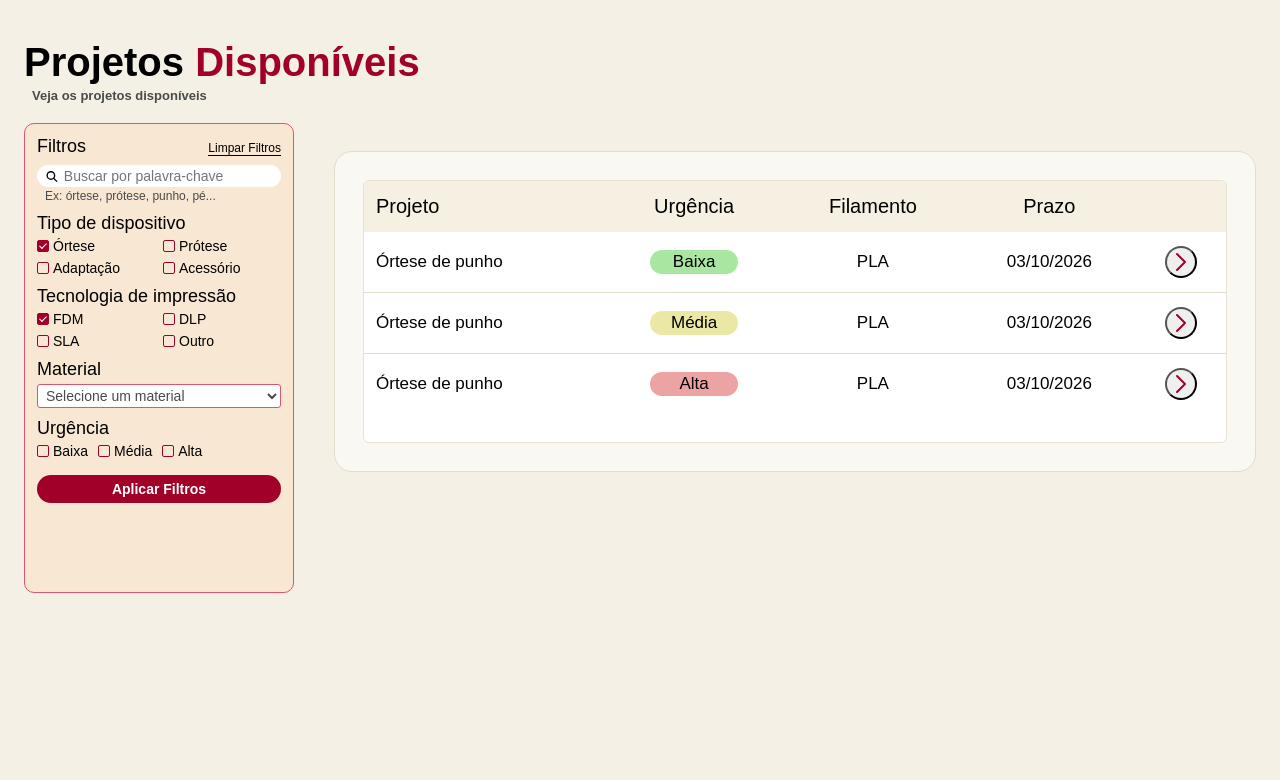
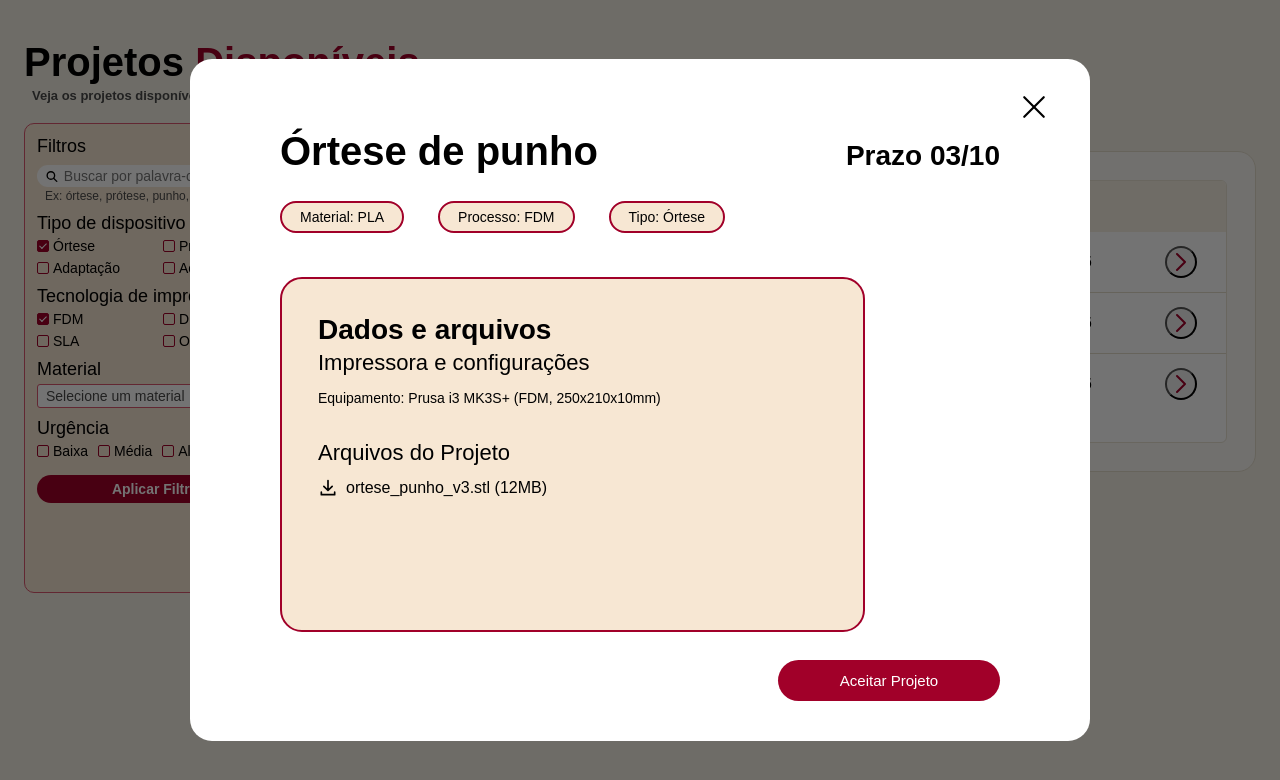
Before and after one commit to PedroOSanches/hub_elo3d, a plain HTML site: page frontend/src/app/ProjetosDisponiveis.html in a window 1280 px wide. Both pictures are taken after a click on the button 1181 px from the left and 262 px from the top of the page. Drawn offline with Linux system fonts and the light colour scheme.

Commit message:
feat: interface visual da tela e do pop up de projetos disponíveis

```diff
--- a/frontend/src/app/ProjetosDisponiveis.html
+++ b/frontend/src/app/ProjetosDisponiveis.html
@@ -131,5 +131,46 @@
             </section>
         </div>
     </main>
+
+    <dialog class="modal" id="modal-projeto" aria-labelledby="modal-titulo">
+        <button type="button" class="modal_fechar" data-fechar-modal aria-label="Fechar">
+            <svg viewBox="0 0 24 24" width="26" height="26" aria-hidden="true">
+                <line x1="3" y1="3" x2="21" y2="21" stroke="currentColor" stroke-width="2" stroke-linecap="round"/>
+                <line x1="21" y1="3" x2="3" y2="21" stroke="currentColor" stroke-width="2" stroke-linecap="round"/>
+            </svg>
+        </button>
+
+        <div class="modal_topo">
+            <h2 id="modal-titulo">Órtese de punho</h2>
+            <p class="modal_prazo">Prazo <span id="modal-prazo">03/10</span></p>
+        </div>
+
+        <ul class="modal_tags">
+            <li>Material: <span id="modal-material">PLA</span></li>
+            <li>Processo: <span id="modal-processo">FDM</span></li>
+            <li>Tipo: <span id="modal-tipo">Órtese</span></li>
+        </ul>
+
+        <section class="modal_dados">
+            <h3>Dados e arquivos</h3>
+            <h4>Impressora e configurações</h4>
+            <p>Equipamento: <span id="modal-equipamento">Prusa i3 MK3S+ (FDM, 250x210x10mm)</span></p>
+
+            <h4 class="modal_arquivos-titulo">Arquivos do Projeto</h4>
+            <a class="modal_download" id="modal-arquivo" href="#">
+                <svg viewBox="0 0 24 24" width="20" height="20" aria-hidden="true">
+                    <path d="M12 3v12m0 0l-5-5m5 5l5-5M4 17v3h16v-3" fill="none" stroke="currentColor" stroke-width="2" stroke-linecap="round" stroke-linejoin="round"/>
+                </svg>
+                <span id="modal-arquivo-nome">ortese_punho_v3.stl (12MB)</span>
+            </a>
+        </section>
+
+        <div class="modal_acoes">
+            <button type="button" class="modal_aceitar">Aceitar Projeto</button>
+        </div>
+    </dialog>
+
+    <script src="./js/ProjetosDisponiveis.js"></script>
+
 </body>
 </html>
--- /dev/null
+++ b/frontend/src/app/js/ProjetosDisponiveis.js
@@ -0,0 +1,35 @@
+const modal = document.getElementById('modal-projeto');
+
+const campos = {
+    titulo:      document.getElementById('modal-titulo'),
+    prazo:       document.getElementById('modal-prazo'),
+    material:    document.getElementById('modal-material'),
+    processo:    document.getElementById('modal-processo'),
+    tipo:        document.getElementById('modal-tipo'),
+    equipamento: document.getElementById('modal-equipamento'),
+    arquivoNome: document.getElementById('modal-arquivo-nome'),
+    arquivoLink: document.getElementById('modal-arquivo'),
+};
+
+document.querySelectorAll('[data-abrir-modal]').forEach((botao) => {
+    botao.addEventListener('click', () => {
+        const d = botao.dataset;
+
+        campos.titulo.textContent      = d.titulo;
+        campos.prazo.textContent       = d.prazo;
+        campos.material.textContent    = d.material;
+        campos.processo.textContent    = d.processo;
+        campos.tipo.textContent        = d.tipo;
+        campos.equipamento.textContent = d.equipamento;
+        campos.arquivoNome.textContent = d.arquivo;
+        campos.arquivoLink.href        = d.arquivoUrl || '#';
+
+        modal.showModal();
+    });
+});
+
+modal.querySelector('[data-fechar-modal]').addEventListener('click', () => modal.close());
+
+modal.addEventListener('click', (e) => {
+    if (e.target === modal) modal.close();
+});
--- a/frontend/src/app/style/projetos_disponiveis.css
+++ b/frontend/src/app/style/projetos_disponiveis.css
@@ -352,3 +352,187 @@ tbody tr:last-child td {
         font-size: 30px;
     }
 }
+
+.modal {
+    width: min(900px, 92vw);
+    max-height: 92vh;
+    margin: auto;
+    padding: 70px 90px 40px;
+    background-color: #FFFFFF;
+    color: #000000;
+    border: none;
+    border-radius: 22px;
+    overflow-y: hidden;
+}
+
+.modal::backdrop {
+    background-color: rgba(0, 0, 0, 0.55);
+}
+
+.modal_fechar {
+    position: absolute;
+    top: 28px;
+    right: 36px;
+    display: grid;
+    place-items: center;
+    width: 40px;
+    height: 40px;
+    background: none;
+    border: none;
+    border-radius: 50%;
+    color: #000000;
+    cursor: pointer;
+}
+
+.modal_fechar:hover {
+    background-color: #F7E7D3;
+}
+
+.modal_fechar:focus-visible,
+.modal_aceitar:focus-visible,
+.modal_download:focus-visible {
+    outline: 2px solid #A10029;
+    outline-offset: 3px;
+}
+
+.modal_topo {
+    display: flex;
+    justify-content: space-between;
+    align-items: baseline;
+    flex-wrap: wrap;
+    gap: 12px 24px;
+}
+
+.modal_topo h2 {
+    font-size: 40px;
+    font-weight: 800;
+    line-height: 1.1;
+}
+
+.modal_prazo {
+    font-size: 28px;
+    font-weight: 800;
+}
+
+.modal_tags {
+    display: flex;
+    flex-wrap: wrap;
+    gap: 14px 34px;
+    margin-top: 28px;
+    list-style: none;
+}
+
+.modal_tags li {
+    padding: 6px 18px;
+    background-color: #F7E7D3;
+    border: 2px solid #A10029;
+    border-radius: 20px;
+    font-size: 14px;
+}
+
+.modal_dados {
+    width: 100%;
+    max-width: 585px;
+    min-height: 355px;
+    margin-top: 44px;
+    padding: 36px 36px 30px;
+    background-color: #F7E7D3;
+    border: 2px solid #A10029;
+    border-radius: 22px;
+}
+
+.modal_dados h3 {
+    font-size: 28px;
+    font-weight: 800;
+    line-height: 1.1;
+}
+
+.modal_dados h4 {
+    margin-top: 4px;
+    font-size: 22px;
+    font-weight: 400;
+}
+
+.modal_dados p {
+    margin-top: 14px;
+    font-size: 14px;
+}
+
+.modal_dados .modal_arquivos-titulo {
+    margin-top: 34px;
+}
+
+.modal_download {
+    display: inline-flex;
+    align-items: center;
+    gap: 8px;
+    margin-top: 12px;
+    font-size: 16px;
+    color: #000000;
+    text-decoration: none;
+}
+
+.modal_download:hover {
+    color: #A10029;
+}
+
+.modal_acoes {
+    display: flex;
+    justify-content: flex-end;
+    margin-top: 28px;
+}
+
+.modal_aceitar {
+    min-width: 222px;
+    padding: 12px 28px;
+    background-color: #A10029;
+    color: #FFFFFF;
+    border: none;
+    border-radius: 24px;
+    font-size: 15px;
+    cursor: pointer;
+    transition: background-color 0.2s;
+}
+
+.modal_aceitar:hover {
+    background-color: #7E0020;
+}
+
+@media (max-width: 700px) {
+    .modal {
+        padding: 64px 24px 28px;
+    }
+
+    .modal_topo h2 {
+        font-size: 28px;
+    }
+
+    .modal_prazo {
+        font-size: 20px;
+    }
+
+    .modal_tags {
+        gap: 10px;
+    }
+
+    .modal_tags li {
+        font-size: 12px;
+    }
+
+    .modal_dados {
+        min-height: auto;
+        padding: 24px 20px;
+    }
+
+    .modal_dados h3 {
+        font-size: 22px;
+    }
+
+    .modal_dados h4 {
+        font-size: 18px;
+    }
+
+    .modal_aceitar {
+        width: 100%;
+    }
+}
```
